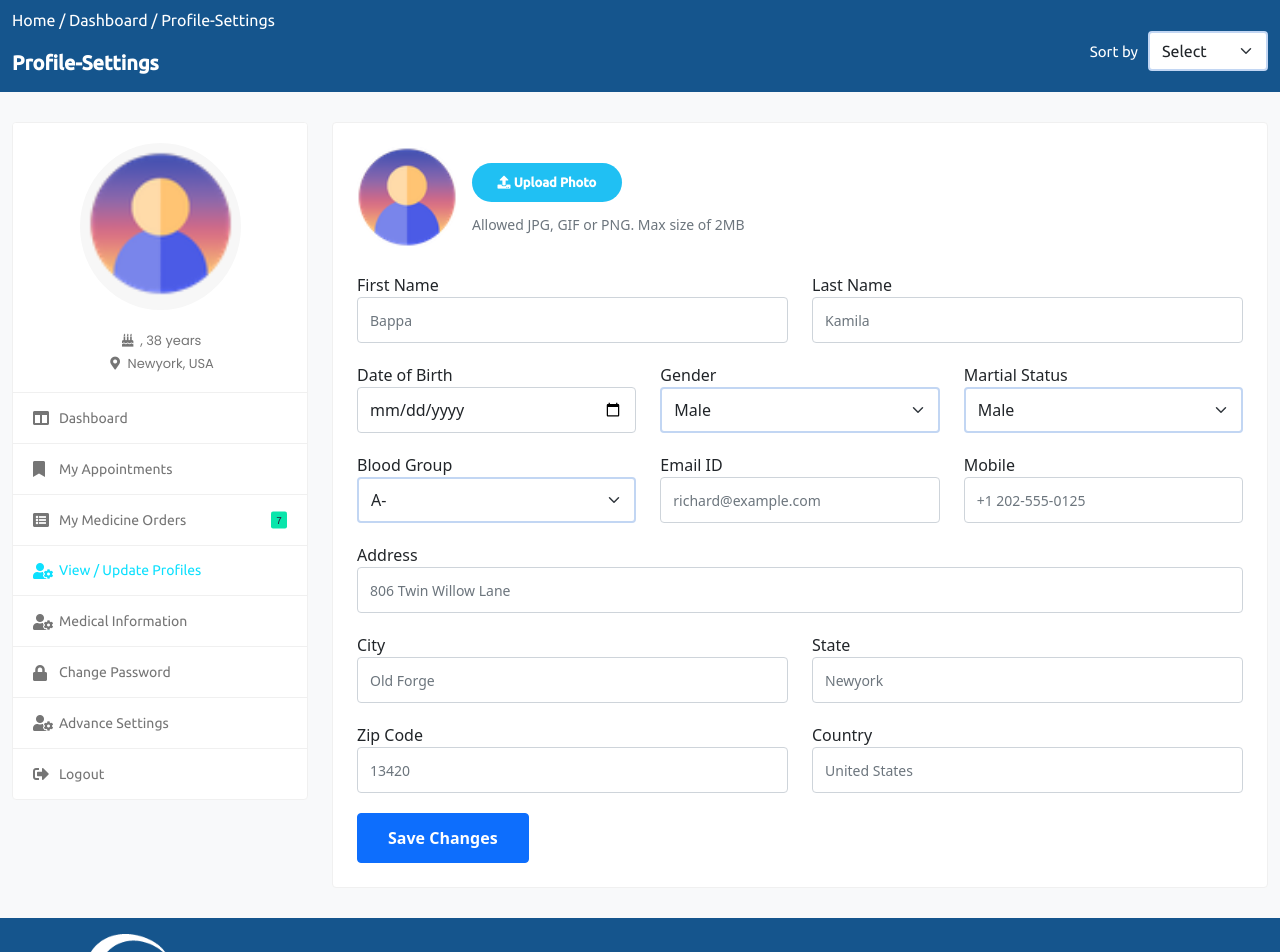
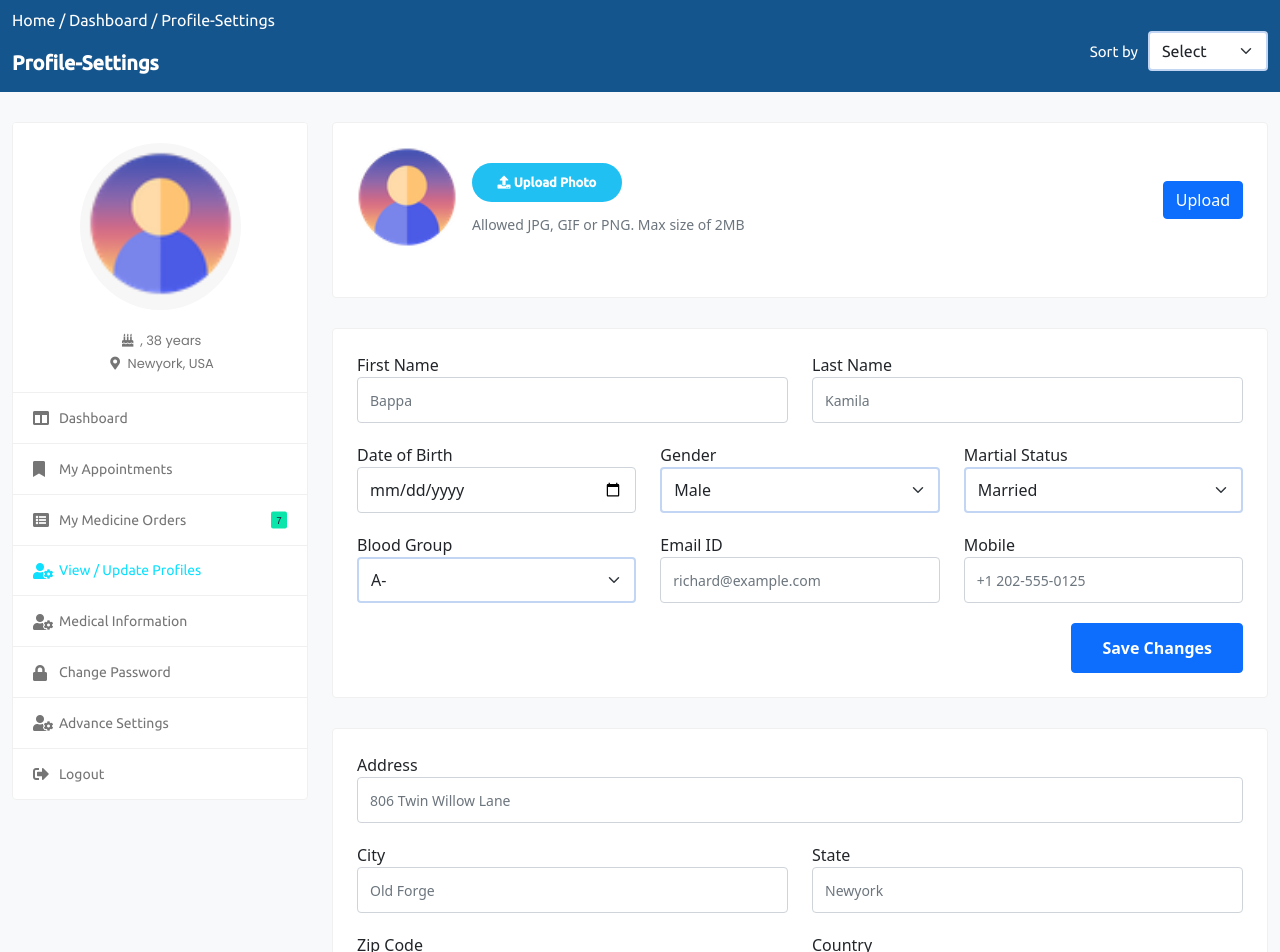
Before and after one commit to Rimsind/rims-main-2.0, a Next.js app: page /user/profile-settings in a window 1280 px wide. Shown: the part 160-1112 px from the top of the page. Built offline with nearby package versions, Linux system fonts and the light colour scheme; no server answers.

Commit message:
Profile Setting Updated

```diff
--- a/package.json
+++ b/package.json
@@ -9,12 +9,13 @@
   },
   "dependencies": {
     "axios": "^0.25.0",
+    "cookies": "^0.8.0",
     "next": "12.0.9",
     "nookies": "^2.5.2",
     "react": "17.0.2",
     "react-dom": "17.0.2",
     "react-hook-form": "^7.26.0",
-    "swr": "^1.2.0"
+    "swr": "^1.2.1"
   },
   "devDependencies": {
     "eslint": "8.8.0",
--- a/pages/user/profile-settings.js
+++ b/pages/user/profile-settings.js
@@ -16,12 +16,13 @@ const ProfileSettings = () => {
               <UserNav status4="active" />
 
               <div className="col-md-7 col-lg-8 col-xl-9">
-                <div className="card">
-                  <div className="card-body">
+                <div>
                   <form>
                     <div className="row form-row">
                       <div className="col-12 col-md-12">
-                          <div className="form-group">
+                        <div className="card">
+                          <div className="card-body">
+                            <div className="form-group d-flex justify-content-between align-items-center">
                               <div className="change-avatar">
                                 <div className="profile-img">
                                   <Image
@@ -44,8 +45,20 @@ const ProfileSettings = () => {
                                   </small>
                                 </div>
                               </div>
+
+                              <div className="upload-btn">
+                                <button type="btn" className="btn btn-primary">
+                                  Upload
+                                </button>
                               </div>
                             </div>
+                          </div>
+                        </div>
+                      </div>
+                    </div>
+                    <div className="card">
+                      <div className="card-body">
+                        <div className="row form-row">
                           <div className="col-12 col-md-6">
                             <div className="form-group">
                               <label>First Name</label>
@@ -92,9 +105,9 @@ const ProfileSettings = () => {
                             <div className="form-group">
                               <label>Martial Status</label>
                               <select className="form-select form-control">
-                              <option>Male</option>
-                              <option>Female</option>
-                              <option>Other</option>
+                                <option>Married</option>
+                                <option>Unmarried</option>
+                                <option>Divorce</option>
                               </select>
                             </div>
                           </div>
@@ -133,6 +146,20 @@ const ProfileSettings = () => {
                               />
                             </div>
                           </div>
+                          <div className="submit-section text-end">
+                            <button
+                              type="submit"
+                              className="btn btn-primary submit-btn"
+                            >
+                              Save Changes
+                            </button>
+                          </div>
+                        </div>
+                      </div>
+                    </div>
+                    <div className="card">
+                      <div className="card-body">
+                        <div className="row form-row">
                           <div className="col-12">
                             <div className="form-group">
                               <label>Address</label>
@@ -183,8 +210,7 @@ const ProfileSettings = () => {
                               />
                             </div>
                           </div>
-                      </div>
-                      <div className="submit-section">
+                          <div className="submit-section text-end">
                             <button
                               type="submit"
                               className="btn btn-primary submit-btn"
@@ -192,8 +218,10 @@ const ProfileSettings = () => {
                               Save Changes
                             </button>
                           </div>
+                        </div>
+                      </div>
+                    </div>
                   </form>
-                  </div>
                 </div>
               </div>
             </div>
```
Also changed, not shown: 1 other file (tests, documents, lock files or other folders). Lines whose indentation alone changed are shown as unchanged.
